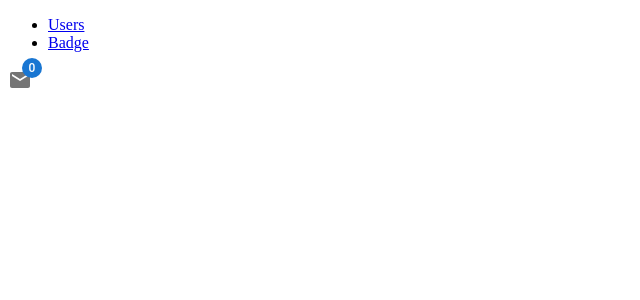
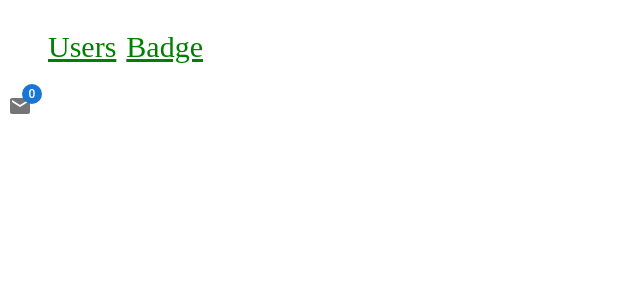
Before and after one commit to farid-hashimzada/js-exam-react, a React (Create React App) app: page /badge in a window 1280 px wide. Shown: the top 300 px of the page, without its empty margins (0-640 px from the left). Built offline with nearby package versions, Linux system fonts and the light colour scheme.

Commit message:
router,mui(badge),API-tasks complete

```diff
--- a/src/App.css
+++ b/src/App.css
@@ -3,4 +3,28 @@
     border: 1px solid #ddd;
     padding: 15px;
     margin: 10px;
+    background: green;
+    color: #ddd;
+    text-decoration: none;
 }
+
+ul{
+    display: flex;
+    gap: 10px;
+    list-style: none;
+    text-decoration: none;
+    font-size: 30px;
+}
+
+ul li a{
+    color:  green;
+}
+
+.userDetail {
+    border: 1px solid #ddd;
+    padding: 15px;
+    margin: 10px;
+    background: green;
+    color: #ddd;
+    text-decoration: none;
+}
--- a/src/pages/UserDetail.jsx
+++ b/src/pages/UserDetail.jsx
@@ -17,7 +17,7 @@ export default function UserDetail() {
     getData()
   },[]);
   return (
-    <div>
+    <div className="userDetail">
       <h3>{name}</h3>
       <p>{email}</p>
     </div>
```
